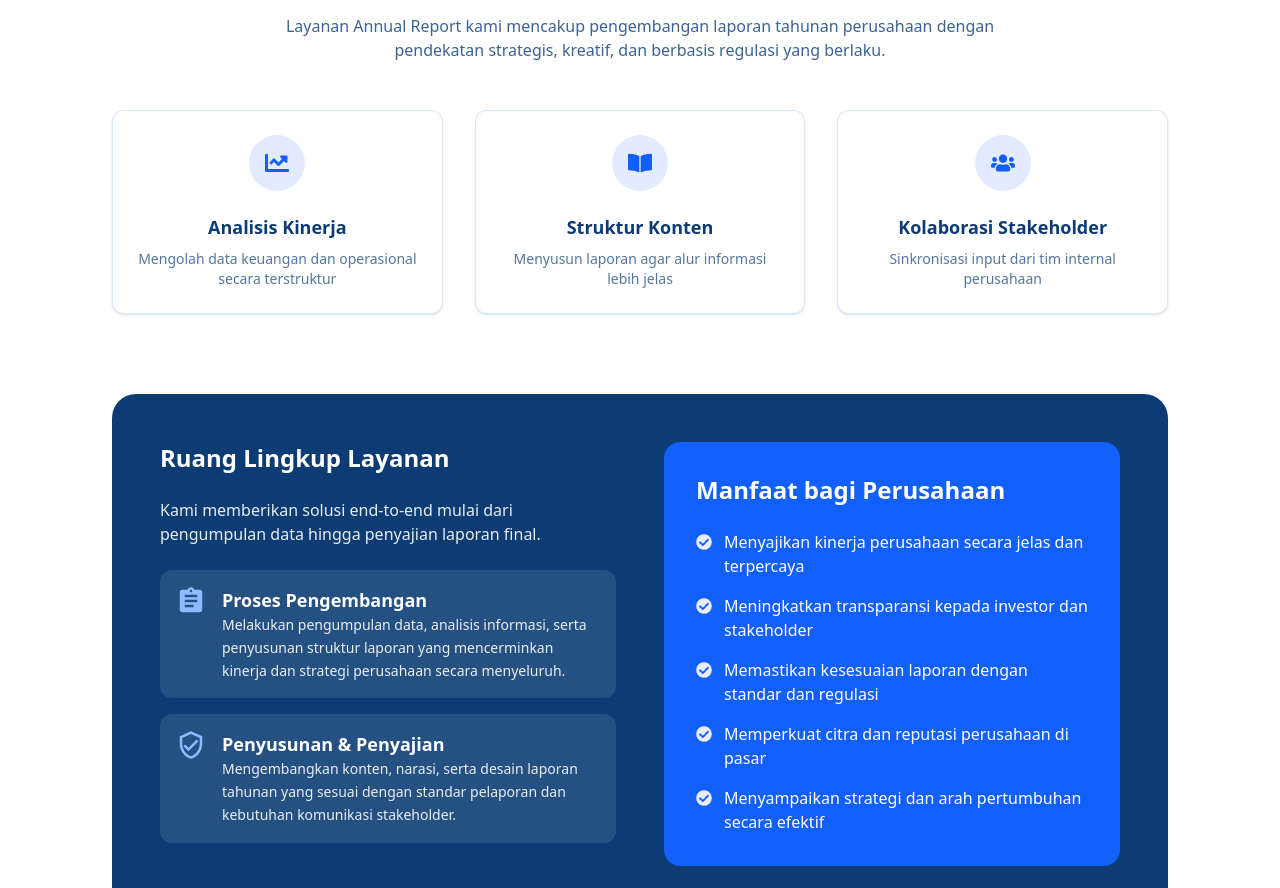
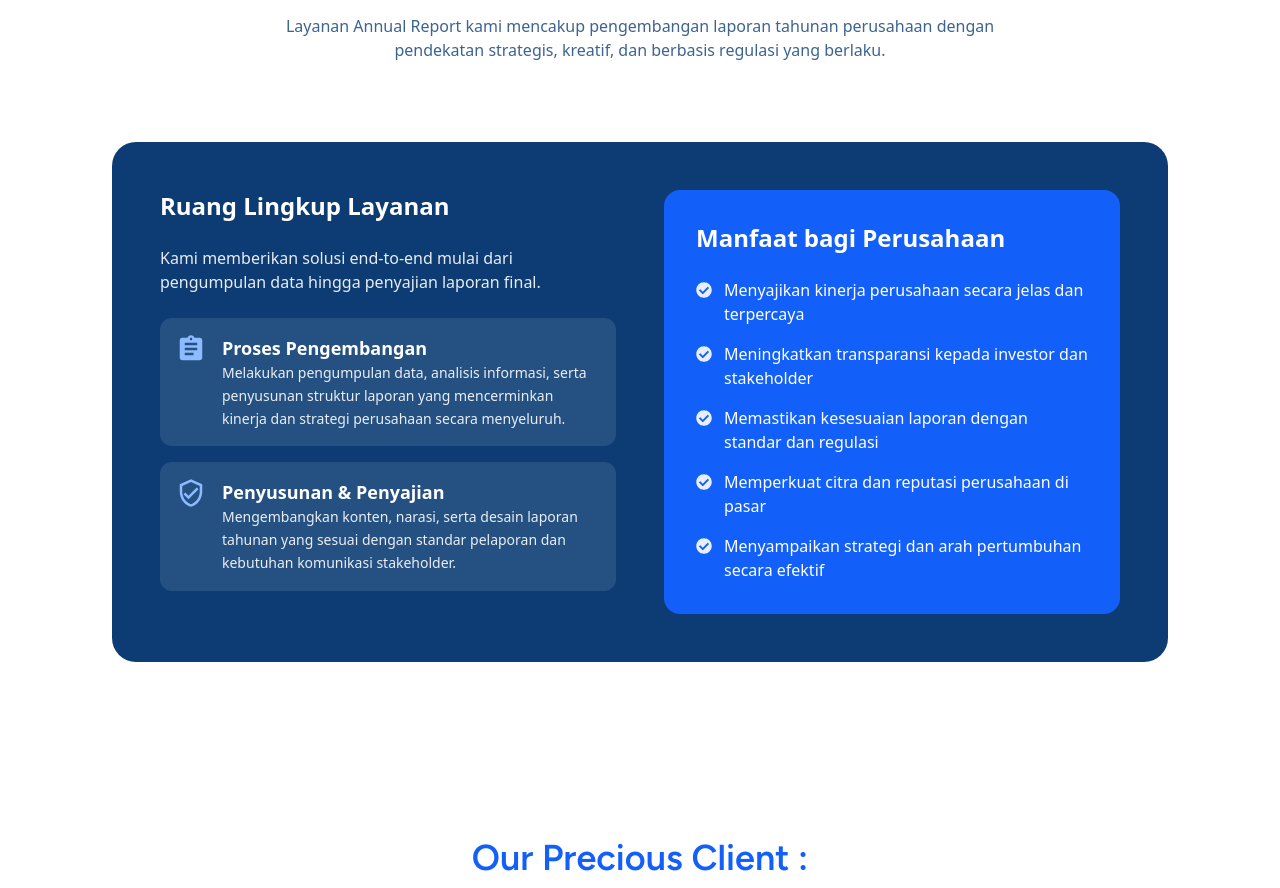
Before and after one commit to renoammar/moku-kreativ-asia, a Next.js app: page /annual-report in a window 1280 px wide. Shown: the part 1913-2801 px from the top of the page. Built offline with nearby package versions, Linux system fonts and the light colour scheme.

Commit message:
style: hide card in annual report

```diff
--- a/app/components/annual-report/AnnualReportDescription.tsx
+++ b/app/components/annual-report/AnnualReportDescription.tsx
@@ -89,7 +89,7 @@ const AnnualReportDescription = () => {
           </p>
         </div>
 
-        <div className="grid md:grid-cols-3 gap-8">
+        {/* <div className="grid md:grid-cols-3 gap-8">
           {[
             { title: "Analisis Kinerja", desc: "Mengolah data keuangan dan operasional secara terstruktur", icon: <FaChartLine /> },
             { title: "Struktur Konten", desc: "Menyusun laporan agar alur informasi lebih jelas", icon: <FaBookOpen /> },
@@ -103,7 +103,7 @@ const AnnualReportDescription = () => {
               <p className="text-sm text-[#0D3C74]/70">{item.desc}</p>
             </div>
           ))}
-        </div>
+        </div> */}
       </div>
 
       {/* --- SECTION 4: Ruang Lingkup & Manfaat --- */}
```
